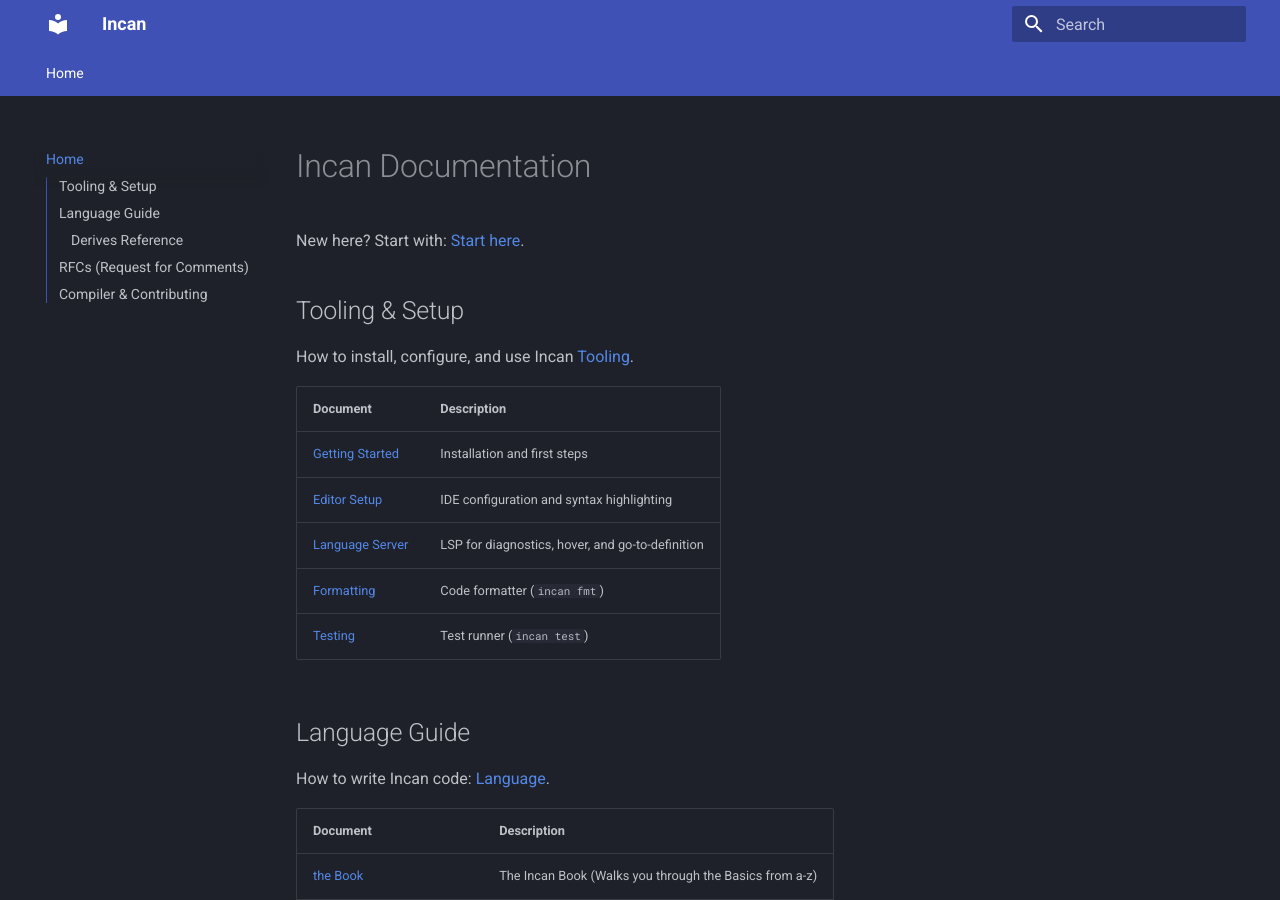
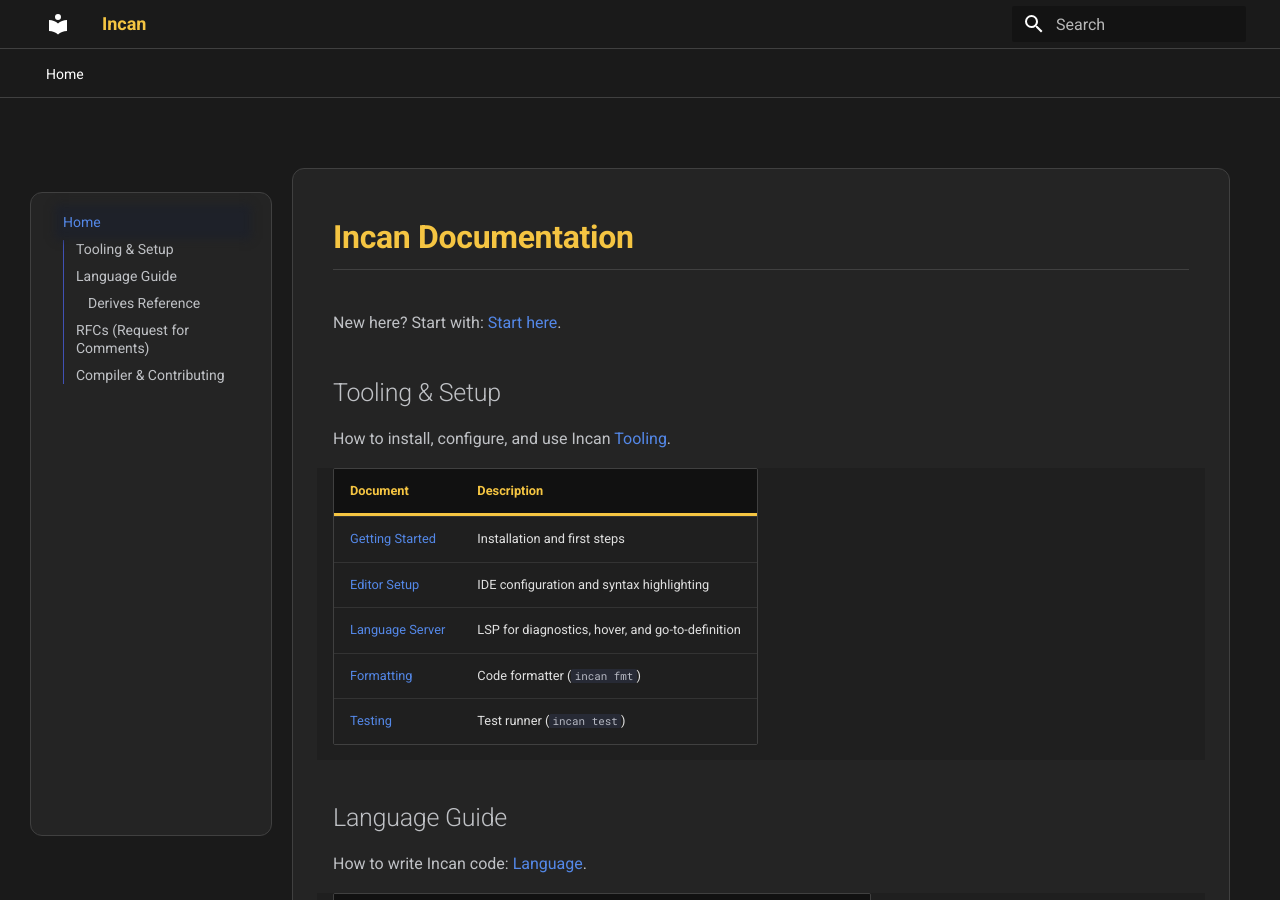
Before and after one commit to zainjhang/incan-DOCS, an MkDocs documentation site: the page built from docs/index.md, in a window 1280 px wide and 900 px high. Built offline with MkDocs 1.6.1 and Material for MkDocs 9.7.7, drawn with Linux system fonts in a browser that asks for light colours.

Commit message:
Fixed extra_css

```diff
--- a/mkdocs.yml
+++ b/mkdocs.yml
@@ -9,10 +9,11 @@ theme:
         - navigation.tabs
         - toc.integrate
 
+extra_css:
+    - stylesheets/incan.css
+
 extra:
   generator: false
-  css:
-        - stylesheets/incan.css
 
 nav:
     - Home: index.md
```
